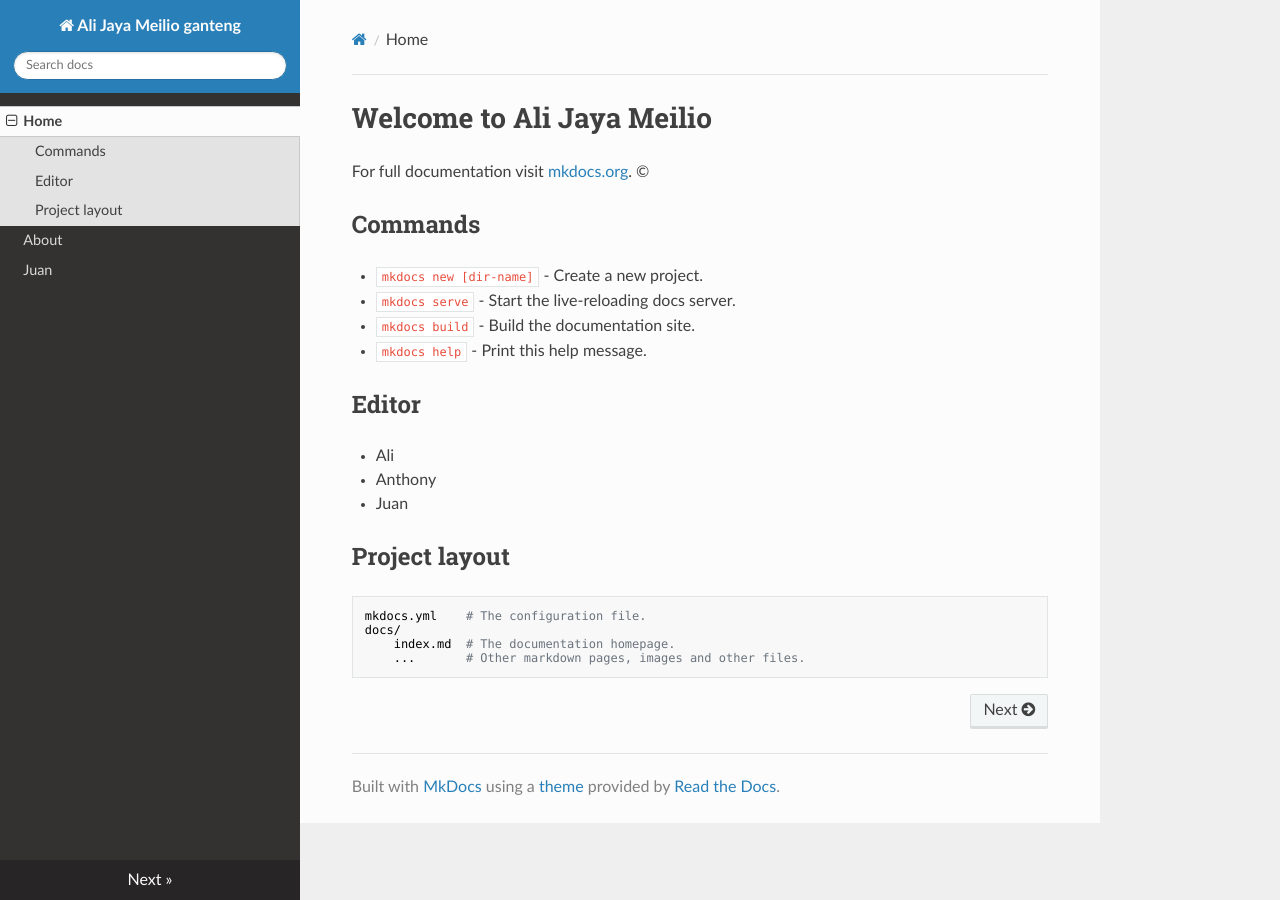
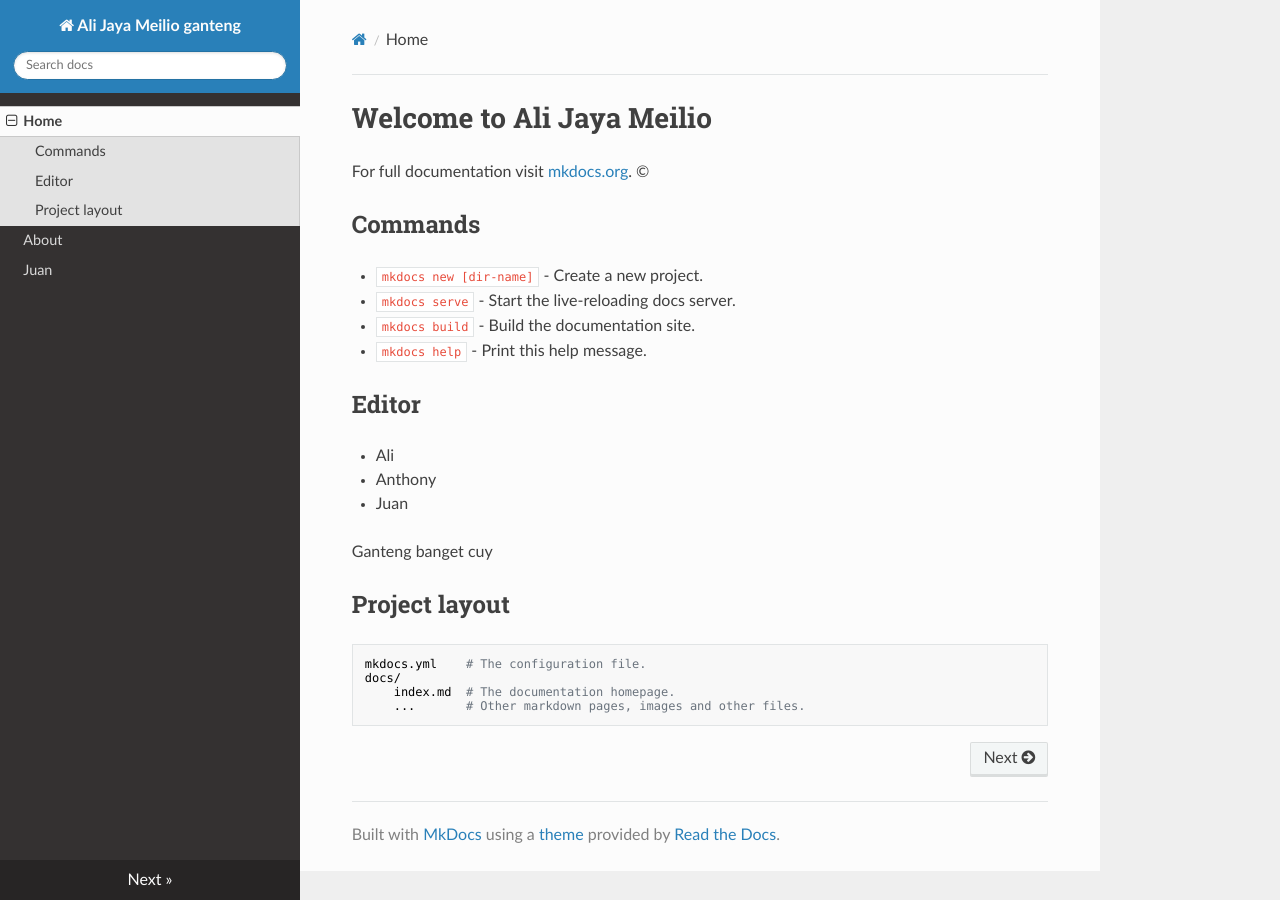
Before and after one commit to alijaya/test, an MkDocs documentation site: the page built from docs/index.md, in a window 1280 px wide. Built offline with MkDocs 1.6.1, drawn with Linux system fonts in a browser that asks for light colours; nearby versions of some CDN libraries; old or Windows-style settings are respelled for this version of MkDocs.

Commit message:
Testing merging conflict

```diff
--- a/docs/index.md
+++ b/docs/index.md
@@ -17,6 +17,8 @@ For full documentation visit [mkdocs.org](http://mkdocs.org). &copy;
 <li>Juan</li>
 </ul>
 
+Ganteng banget cuy
+
 ## Project layout
 
     mkdocs.yml    # The configuration file.
```
